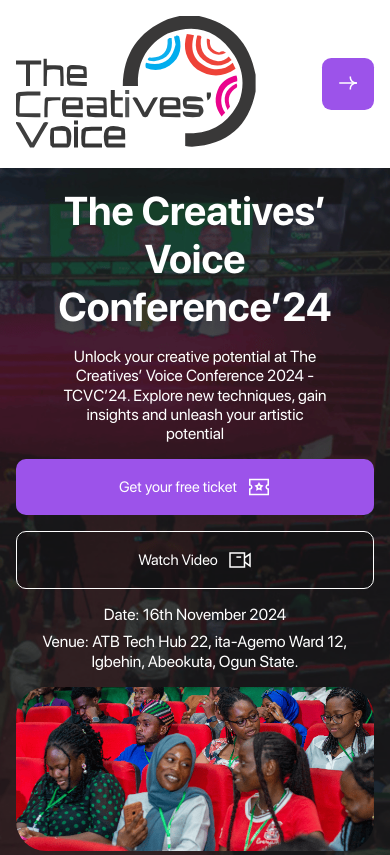
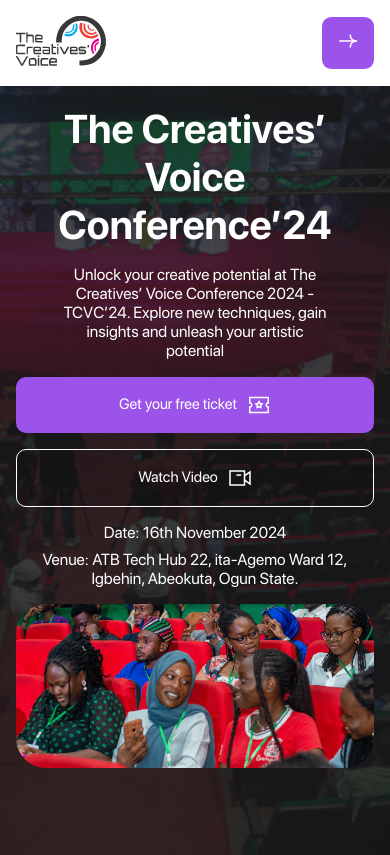
Before and after one commit to AnatakuAmeerah/TCVC, a React (Vite) app: page / in a window 390 px wide. Shown: the top 855 px of the page. Built offline with nearby package versions, Linux system fonts and the light colour scheme.

Commit message:
reducing logo size in smaller screns

```diff
--- a/src/components/navbarr/nav.css
+++ b/src/components/navbarr/nav.css
@@ -64,7 +64,8 @@
 
 @media screen and (max-width:767px){
     .logo{
-        width: 80%;
+        width: 30%;
+        height: 30%;
     }
 .nav-btn{
     display: flex;
```
